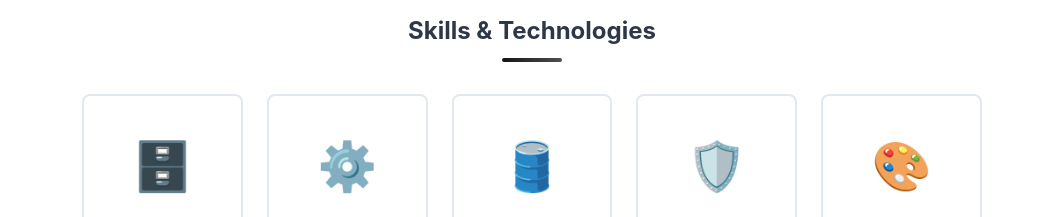
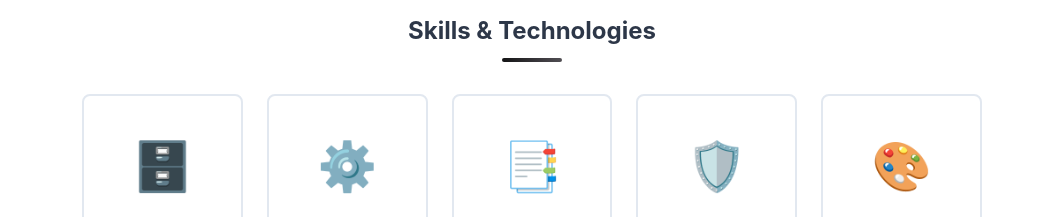
Before and after one commit to dhanush29n/web-foundations, a website built with Vite: page index.html in a window 1280 px wide. Shown: the part 980-1197 px from the top of the page, without its empty margins (108-1171 px from the left). Built offline with nearby package versions, Linux system fonts and the light colour scheme.

Commit message:
added changes

```diff
--- a/index.html
+++ b/index.html
@@ -102,7 +102,7 @@
               <p>Stored Procedures</p>
             </div>
             <div class="skill-card">
-              <div class="skill-icon">🛢️</div>
+              <div class="skill-icon">📑</div>
               <h3>SQL</h3>
               <p>Query Optimization</p>
             </div>
```
